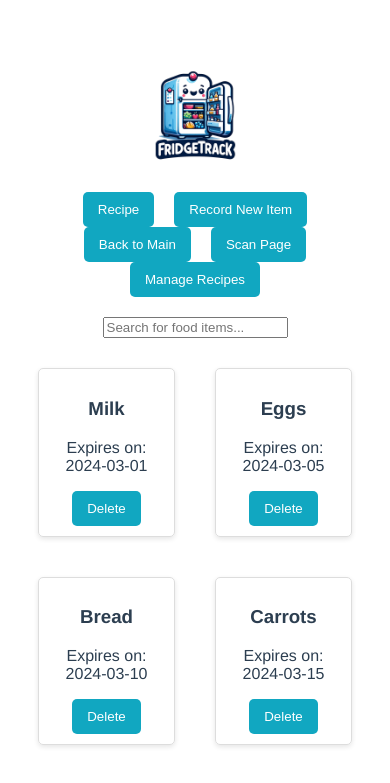
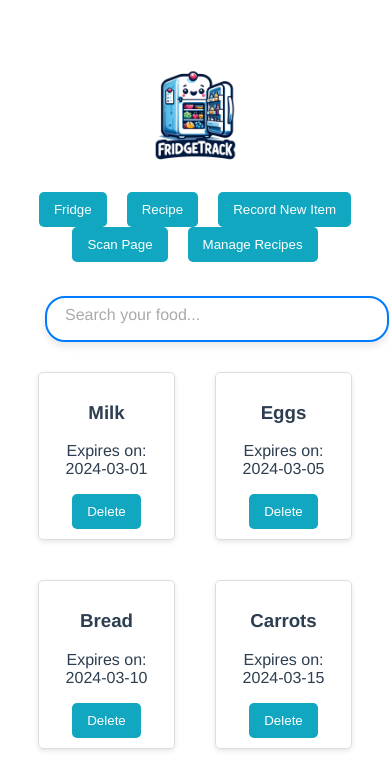
Before and after one commit to frankie453/FridgeTrack, a Vue app in the folder frontend/: page / in a window 390 px wide. Shown: the top 783 px of the page. Built offline with nearby package versions, Linux system fonts and the light colour scheme.

Commit message:
updated the frontend

```diff
--- a/frontend/src/App.vue
+++ b/frontend/src/App.vue
@@ -4,12 +4,12 @@
       <img class="image" src="./assets/logo.png" alt="Logo" />
     </div>
     <div class="navigation-container">
+      <!-- Button to go back to the main component (Fridge) -->
+      <button @click="goBackToMain">Fridge</button>
       <!-- Button to switch to Recipe component -->
       <button @click="goToRecipe">Recipe</button>
       <!-- Button to switch to FoodRecord component -->
       <button @click="goToFoodRecord">Record New Item</button>
-      <!-- Button to go back to the main component (Fridge) -->
-      <button @click="goBackToMain">Back to Main</button>
       <!-- Button to go to the ScanPage component -->
       <button @click="goToScanPage">Scan Page</button>
       <button @click="goToRecipeManager">Manage Recipes</button>
@@ -88,13 +88,13 @@ export default {
   display: flex;
   justify-content: center;
   margin: 20px;
-  flex-wrap: wrap; /* Allows buttons to wrap on small screens */
+  flex-wrap: wrap;
 }
 
 /* Adjusted margins for more space */
 button {
-  padding: 10px 15px; /* Adjusted padding for better button size */
-  margin: 0 10px; /* Increased space between buttons */
+  padding: 10px 15px;
+  margin: 0 10px;
   background-color: #11a7c1;
   color: white;
   border: none;
@@ -110,14 +110,14 @@ button:hover {
 /* Fridge styles */
 .fridge {
   display: grid;
-  grid-template-columns: repeat(8, 1fr); /* 8 columns */
+  grid-template-columns: repeat(8, 1fr);
   gap: 20px;
   padding: 20px;
 }
 
 @media (max-width: 1200px) {
   .fridge {
-    grid-template-columns: repeat(4, 1fr); /* Adjust to 4 columns for smaller screens */
+    grid-template-columns: repeat(4, 1fr);
   }
   .image{
     width: 20%;
@@ -126,7 +126,7 @@ button:hover {
 
 @media (max-width: 900px) {
   .fridge {
-    grid-template-columns: repeat(2, 1fr); /* Adjust to 2 columns for smaller screens */
+    grid-template-columns: repeat(2, 1fr);
   }
   .image{
     width: 30%;
--- a/frontend/src/components/FoodRecord.vue
+++ b/frontend/src/components/FoodRecord.vue
@@ -1,24 +1,23 @@
 <template>
   <div id="app">
-    <h1>FridgeTrack</h1>
     <!-- Food Entry Form -->
-    <div>
-      <h2>Add Food Item</h2>
+    <div class="table">
+      <h1>Add Food Item</h1>
       <form @submit.prevent="addFoodItem">
-        <input type="text" v-model="newFoodItem.name" placeholder="Food Name" required>
-        <input type="number" v-model="newFoodItem.quantity" placeholder="Quantity" required>
-        <input type="date" v-model="newFoodItem.expiryDate" placeholder="Expiry Date" required>
-        <button type="submit">Add to Fridge</button>
+        <input class="select" type="text" v-model="newFoodItem.name" placeholder="Food Name" required>
+        <input class="select" type="number" v-model="newFoodItem.quantity" placeholder="Quantity" required>
+        <input class="select" type="date" v-model="newFoodItem.expiryDate" placeholder="Expiry Date" required>
+        <button class="button" type="submit">Add to Fridge</button>
       </form>
     </div>
     <!-- Fridge Overview List -->
     <div>
       <h2>Items added</h2>
-      <ul>
+      <transition-group name="list" tag="ul">
         <li v-for="item in foodItems" :key="item.id">
           {{ item.name }} - Quantity: {{ item.quantity }}, Expiry: {{ item.expiryDate }}
         </li>
-      </ul>
+      </transition-group>
     </div>
   </div>
 </template>
@@ -40,7 +39,7 @@ export default {
     addFoodItem() {
       const newItem = {
         ...this.newFoodItem,
-        id: Date.now() // Simple way to generate unique IDs
+        id: Date.now()
       };
       this.foodItems.push(newItem);
       this.resetForm();
@@ -61,8 +60,59 @@ export default {
   color: #2c3e50;
   margin-top: 60px;
 }
+.button{
+  width: 35%;
+  position: center;
+  margin-left: auto;
+  margin-right: auto;
+}
+form {
 
-form input, form button {
-  margin: 0.5rem;
+  display: flex;
+  flex-direction: column;
+  gap: 30px;
+}
+.table {
+  max-width: 400px;
+  margin-left: auto;
+  margin-right: auto;
+}
+
+.select {
+  width: 100%;
+  height: 32px;
+  border: 2px solid #007BFF;
+  border-radius: 20px;
+  padding: 5px 20px;
+  font-size: 16px;
+  color: #333;
+  background-color: #fff;
+  box-shadow: 0 4px 8px rgba(0, 0, 0, 0.1);
+  outline: none;
+  transition: border-color 0.3s ease, box-shadow 0.3s ease;
+}
+ul {
+  list-style-type: none;
+  padding: 0;
+  display: flex;
+  flex-direction: column;
+  align-items: center;
+}
+
+li {
+  max-width: 80%;
+  background-color: #f9f9f9;
+  margin: 5px 0;
+  padding: 10px;
+  box-shadow: 0 2px 4px rgba(0, 0, 0, 0.1);
+  transition: background-color 0.3s ease, transform 0.3s ease;
+  cursor: pointer;
+  text-align: center;
+  border-radius: 5px;
+}
+
+li:hover {
+  background-color: #e9e9e9;
+  transform: scale(1.02);
 }
 </style>
--- a/frontend/src/components/Fridge.vue
+++ b/frontend/src/components/Fridge.vue
@@ -1,8 +1,17 @@
 <template>
   <div>
     <!-- Search Input -->
-    <input type="text" v-model="searchTerm" placeholder="Search for food items..." class="search-box">
-
+    <div class="search-wrapper">
+      <label for="search-box" class="search-label" :class="{ 'active': isFocused || hasText }">Search your food... </label>
+      <input
+        type="text"
+        id="search-box"
+        class="search-box"
+        v-model="searchText"
+        @focus="isFocused = true"
+        @blur="isFocused = false"
+      />
+    </div>
     <div class="fridge">
       <!-- Loop over filteredFoodItems instead of foodItems -->
       <FoodItem
@@ -28,6 +37,8 @@
     },
     data() {
       return {
+        searchText: '',
+        isFocused: false,
         foodItems: [
           { id: 1, name: 'Milk', expiryDate: '2024-03-01' },
           { id: 2, name: 'Eggs', expiryDate: '2024-03-05' },
@@ -55,11 +66,14 @@
     },
     computed: {
     filteredFoodItems() {
-      if (!this.searchTerm) return this.foodItems; // Return all items if searchTerm is empty
+      if (!this.searchTerm) return this.foodItems;
       return this.foodItems.filter((item) =>
         item.name.toLowerCase().includes(this.searchTerm.toLowerCase())
       );
-    }
+    },
+    hasText() {
+      return this.searchText.length > 0;
+    },
   },
   methods: {
     deleteFoodItem(itemId) {
@@ -77,4 +91,45 @@
   gap: 20px;
   padding: 20px;
 }
+.search-wrapper {
+  margin-left: auto;
+  margin-right: auto;
+  margin-top: 4vh;
+  position: relative;
+  width: 300px;
+}
+
+.search-box {
+  width: 100%;
+  height: 32px;
+  border: 2px solid #007BFF;
+  border-radius: 20px;
+  padding: 5px 20px;
+  font-size: 16px;
+  color: #333;
+  background-color: #fff;
+  box-shadow: 0 4px 8px rgba(0, 0, 0, 0.1);
+  outline: none;
+  transition: border-color 0.3s ease, box-shadow 0.3s ease;
+}
+
+.search-box:focus {
+  border-color: #0056b3;
+  box-shadow: 0 0 8px rgba(0, 123, 255, 0.5);
+}
+
+.search-label {
+  position: absolute;
+  left: 20px;
+  top: 10px;
+  transition: top 0.3s ease, font-size 0.3s ease, color 0.3s ease;
+  color: #aaa;
+  pointer-events: none;
+}
+
+.search-label.active {
+  top: -20px;
+  font-size: 12px;
+  color: #007BFF;
+}
   </style>
```
